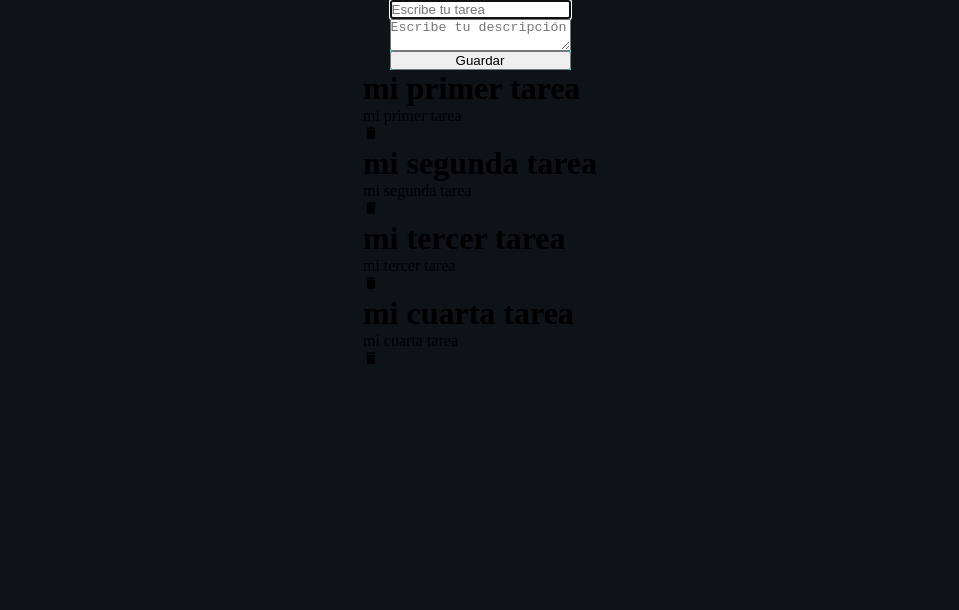
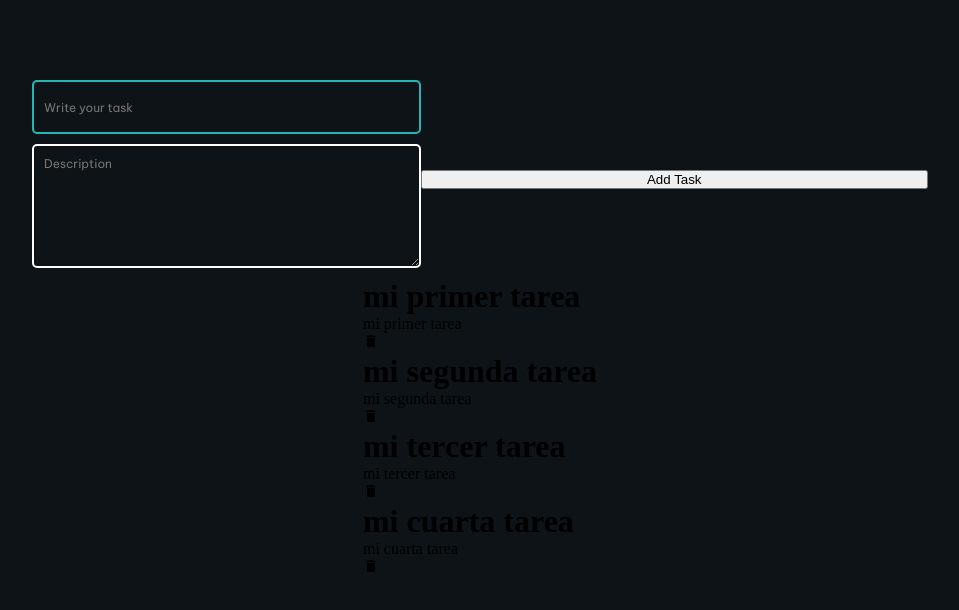
Before and after one commit to JuanM1228/react-task-aplication, a React (Vite) app: page / in a window 1280 px wide. Shown: the top 610 px of the page, without its empty margins (160-1119 px from the left). Built offline with nearby package versions, Linux system fonts and the light colour scheme.

Commit message:
form style

```diff
--- a/src/Components/TaskForm.jsx
+++ b/src/Components/TaskForm.jsx
@@ -24,18 +24,21 @@ export const TaskForm = ({ createTask }) => {
   };
   return (
     <form onSubmit={handleSubmit} className="Form">
+      <div className="inputs">
         <input
-        placeholder="Escribe tu tarea"
+          placeholder="Write your task"
           onChange={handleOnChangeInput}
           value={title}
           autoFocus
         />
         <textarea
-        placeholder="Escribe tu descripción"
+          placeholder="Description"
           onChange={handleOnChangeTextArea}
           value={description}
         ></textarea>
-      <button>Guardar</button>
+      </div>
+
+      <button>Add Task</button>
     </form>
   );
 };
--- a/src/Stylesheets/index.css
+++ b/src/Stylesheets/index.css
@@ -17,4 +17,5 @@
   flex-direction: column;
   justify-content: center;
   align-items: center;
+
 }
--- a/src/Stylesheets/taskForm.css
+++ b/src/Stylesheets/taskForm.css
@@ -1,5 +1,53 @@
+@import url('https://fonts.googleapis.com/css2?family=Be+Vietnam+Pro&display=swap');
+
 .Form{
-  background-color: aqua;
+  display: flex;
+  justify-content: center;
+  align-items: center;
+  flex-wrap: wrap;
+  margin: 80px 0 0 0;
+  width: 70%;
+}
+
+.Form > button{
+  flex-grow: 1;
+  flex-basis: 300px;
+}
+
+.inputs{
   display: flex;
   flex-direction: column;
+  margin: 0 0 10px;
+  flex-grow: 1;
 }
+
+.inputs > input {
+  border: 2px solid white;
+  height: 30px;
+  padding: 10px;
+  font-size: 1.5vh;
+  font-family: 'Be Vietnam Pro', sans-serif;
+  margin: 0 0 10px 0;
+  border-radius: 5px;
+  background-color: transparent;
+}
+
+.inputs > textarea {
+  border: 2px solid white;
+  height: 100px;
+  padding: 10px;
+  font-size: 1.5vh;
+  font-family: 'Be Vietnam Pro', sans-serif;
+  border-radius: 5px;
+  background-color: transparent;
+}
+
+input:focus, textarea:focus {
+  outline: none;
+  border-color: rgb(36, 182, 182);
+}
+
+.inputs > input::placeholder{
+  font-size: 1.5vh;
+  font-family: 'Be Vietnam Pro', sans-serif;
+}
```
Lines whose indentation alone changed are shown as unchanged.
